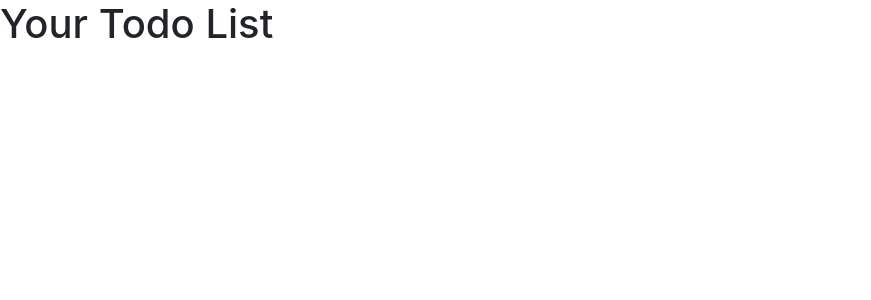
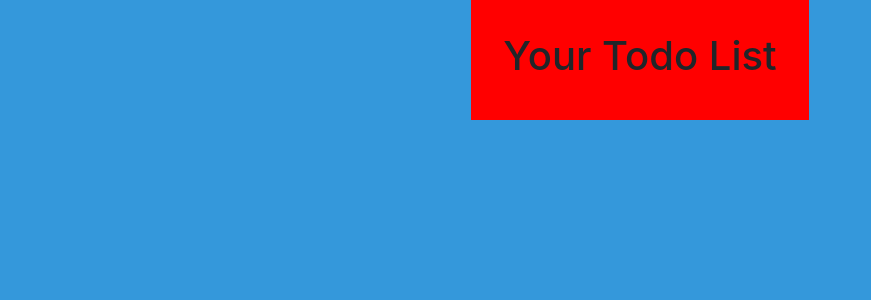
Before and after one commit to Eyuwankg-Swankg/flask-todo-app, a Flask app: page / in a window 1280 px wide. Shown: the top 300 px of the page, without its empty margins (0-871 px from the left). Run offline with Flask 2, Linux system fonts and the light colour scheme.

Commit message:
added some css

```diff
--- a/app.py
+++ b/app.py
@@ -6,5 +6,7 @@ app = Flask(__name__)
 @app.route("/")
 def home():
     return render_template("home.html")
+
+
 if __name__ == "__main__":
     app.run(debug=True)
--- a/templates/home.html
+++ b/templates/home.html
@@ -1,5 +1,32 @@
-{% extends "base.html" %} {% block head %} {% endblock %} {% block title %}
+{% extends "base.html" %} {% block head %}
+
+<style>
+  .container-fluid {
+    display: flex;
+    width: 100%;
+    height: 100%;
+    justify-content: center;
+    align-items: center;
+  }
+  #todo {
+    background-color: red;
+    padding: 2rem;
+  }
+</style>
+{% endblock %} {% block title %}
 <title>Home Page</title>
 {% endblock %} {% block body %}
-<h1>Your Todo List</h1>
+<div class="container-fluid">
+  <div id="todo">
+    <h1>Your Todo List</h1>
+  </div>
+</div>
+<script>
+  const bg = document.getElementsByTagName("body")[0];
+  bg.style.backgroundColor = "#3498DB";
+  setInterval(() => {
+    bg.style.backgroundColor = `#${Math.floor(Math.random() * 1000000)}`;
+    bg.style.transition = "background 1.5s";
+  }, 2000);
+</script>
 {% endblock %}
```
